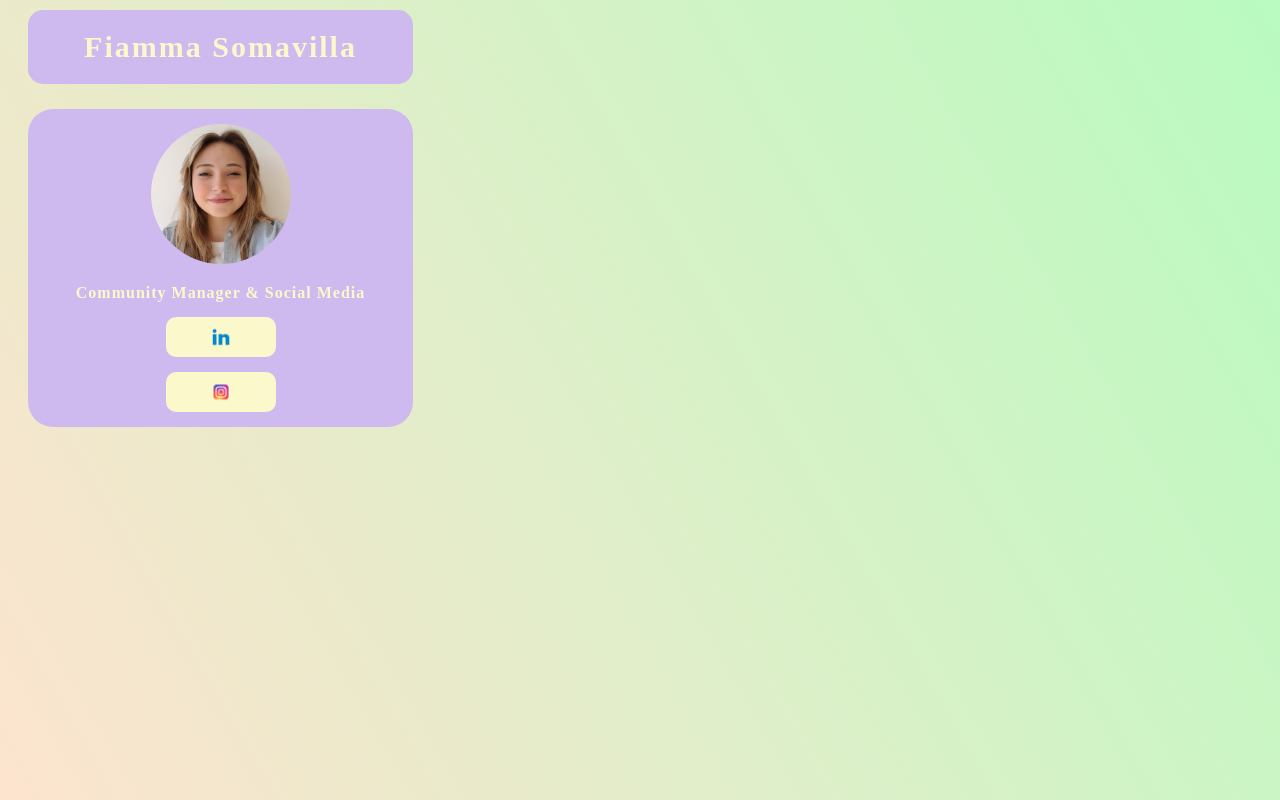
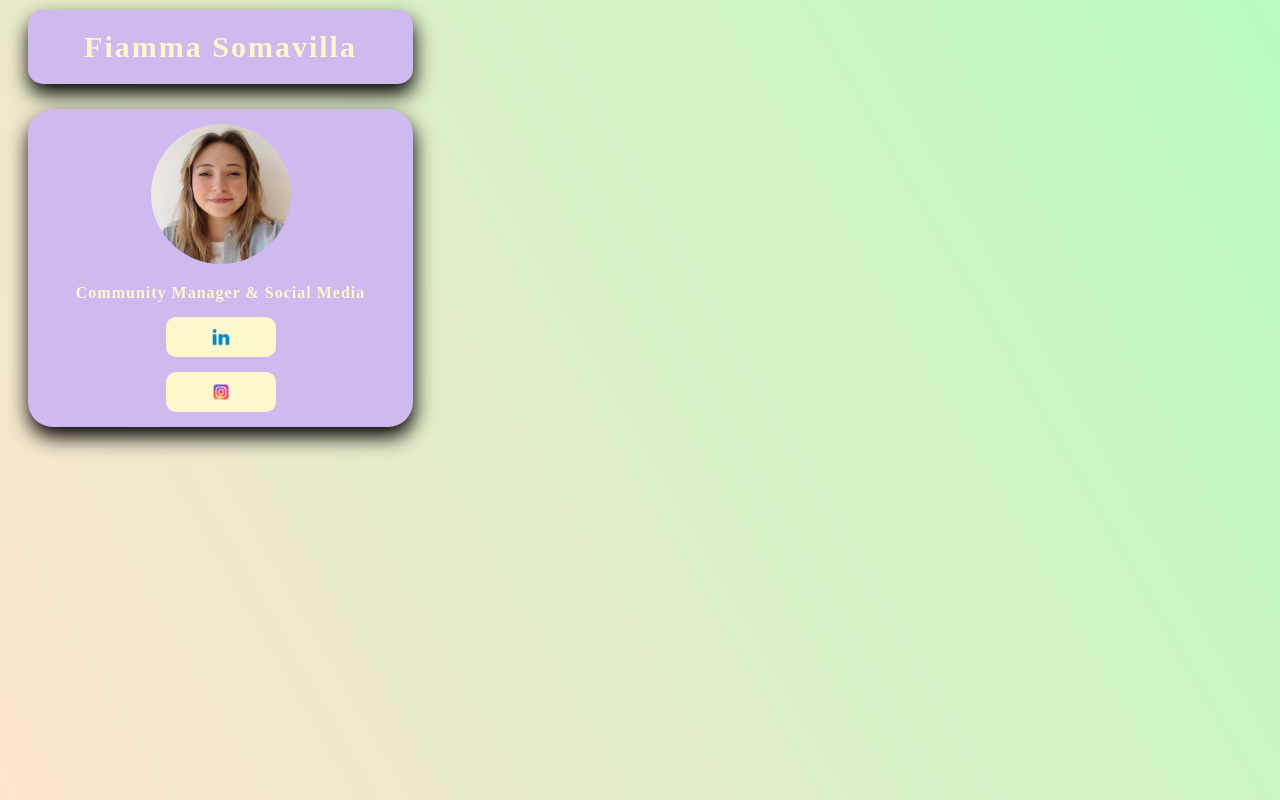
Before and after one commit to MarianoBarella95/FiammaLinktree, a plain HTML site: page index.html in a window 1280 px wide. Drawn offline with Linux system fonts and the light colour scheme; a web font is replaced by a local one.

Commit message:
Agregué shadow

```diff
--- a/index.css
+++ b/index.css
@@ -26,6 +26,7 @@ header {
     background-color: CFBAF0;
     margin: 10px 20px 25px 20px;
     border-radius: 15px;
+    box-shadow: 1px 10px 20px black;
 }
 
 .titulo {
@@ -43,6 +44,7 @@ section {
     background-color: CFBAF0;
     margin: 10px 20px 25px 20px;
     border-radius: 25px;
+    box-shadow: 1px 10px 20px black;
 }
 
 .foto img {
```
